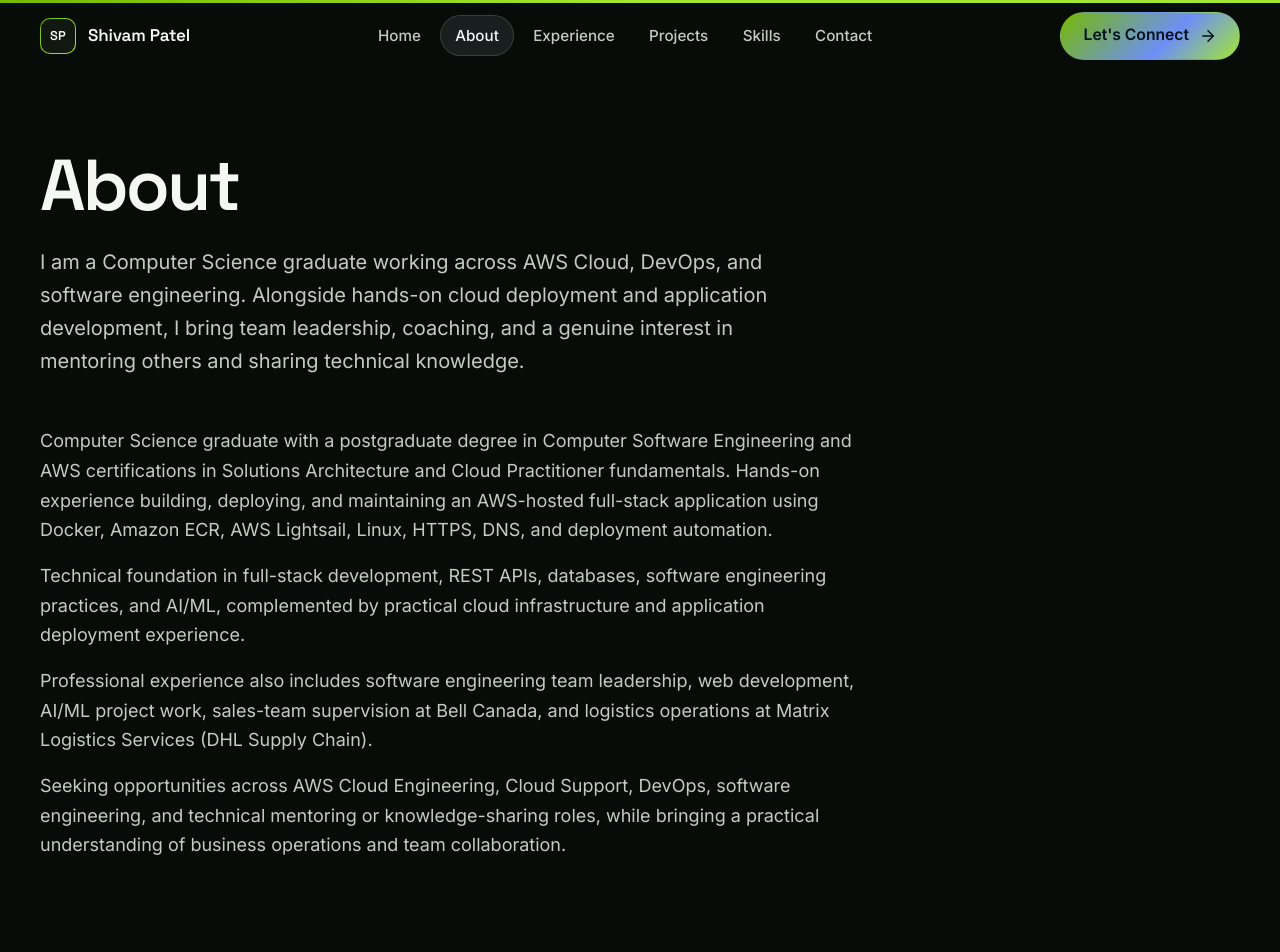
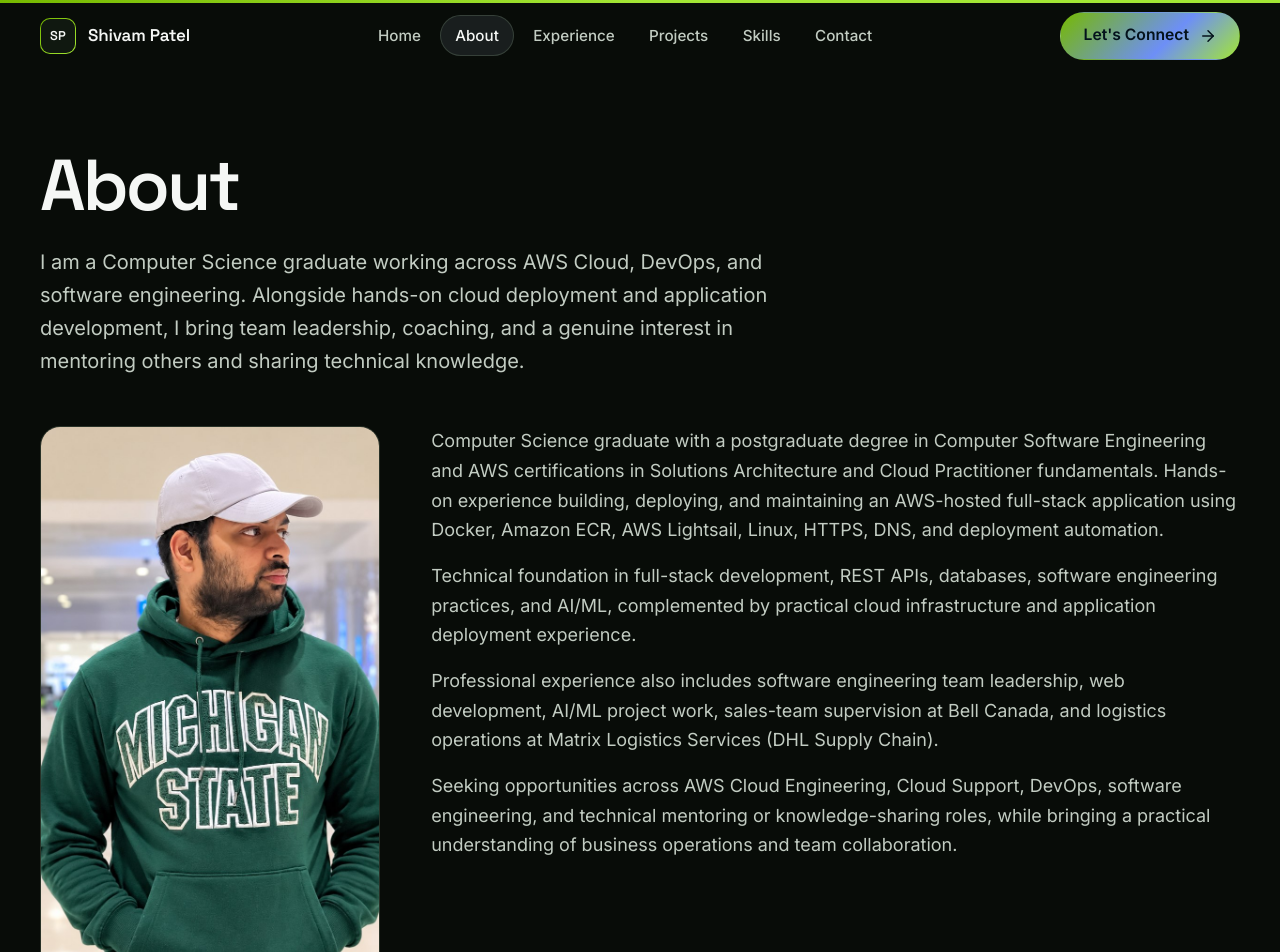
Before and after one commit to shivam0612/shivam-portfolio, a React (Vite) app in the folder client/: page /about in a window 1280 px wide. Shown: the top 952 px of the page. Built offline with nearby package versions, Linux system fonts and the light colour scheme; no server answers.

Commit message:
ADDITION OF PROFILE PHOTO

```diff
--- a/client/src/pages/About.tsx
+++ b/client/src/pages/About.tsx
@@ -76,12 +76,21 @@ export default function About() {
       </PageHero>
 
       <section className="section section--tight">
-        <div className="container prose prose--wide">
-          {profile.summaryFull.map((paragraph) => (
-            <Reveal key={paragraph}>
-              <p>{paragraph}</p>
-            </Reveal>
-          ))}
+        <div className="container about-intro">
+          <img
+            className="about-intro__photo"
+            src="/images/shivam-patel.jpg"
+            alt="Shivam Patel"
+            width={720}
+            height={1165}
+          />
+          <div className="prose prose--wide">
+            {profile.summaryFull.map((paragraph) => (
+              <Reveal key={paragraph}>
+                <p>{paragraph}</p>
+              </Reveal>
+            ))}
+          </div>
         </div>
       </section>
 
--- a/client/src/styles/components.css
+++ b/client/src/styles/components.css
@@ -670,3 +670,22 @@
     gap: 2rem;
   }
 }
+
+.about-intro {
+  display: grid;
+  gap: clamp(1.5rem, 4vw, 3.5rem);
+}
+.about-intro__photo {
+  width: 100%;
+  max-width: 340px;
+  height: auto;
+  margin-inline: auto;
+  border: 1px solid var(--line);
+  border-radius: 20px;
+}
+@media (min-width: 900px) {
+  .about-intro {
+    grid-template-columns: 340px minmax(0, 1fr);
+    align-items: start;
+  }
+}
```
Also changed, not shown: client/public/images/shivam-patel.jpg (added), 1 other file (tests, documents, lock files or other folders).
